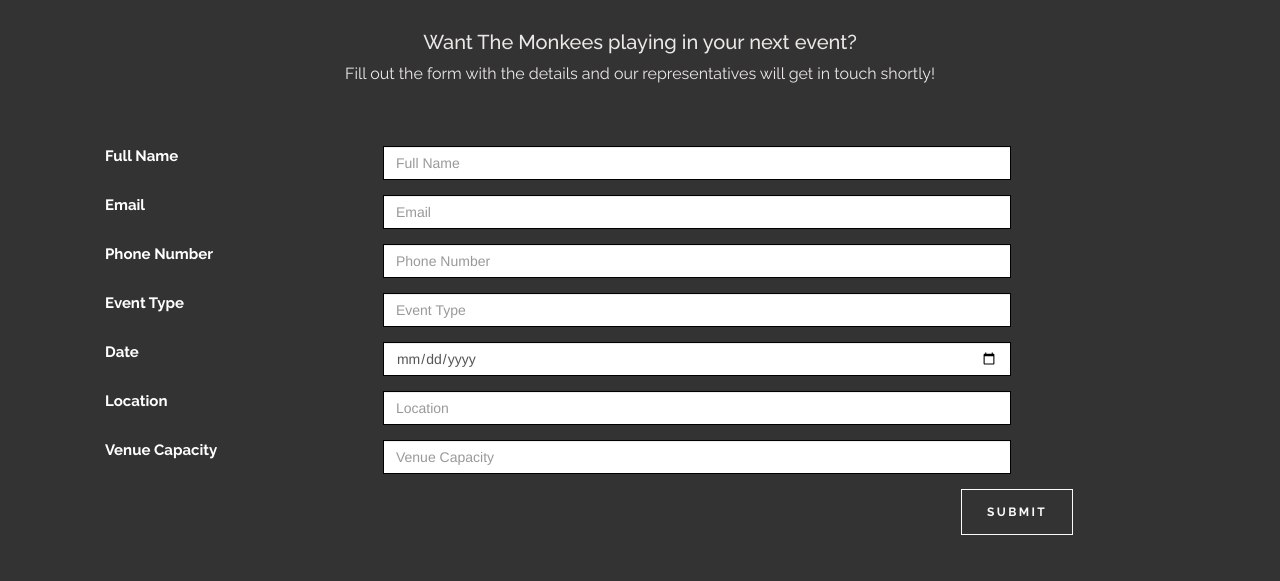
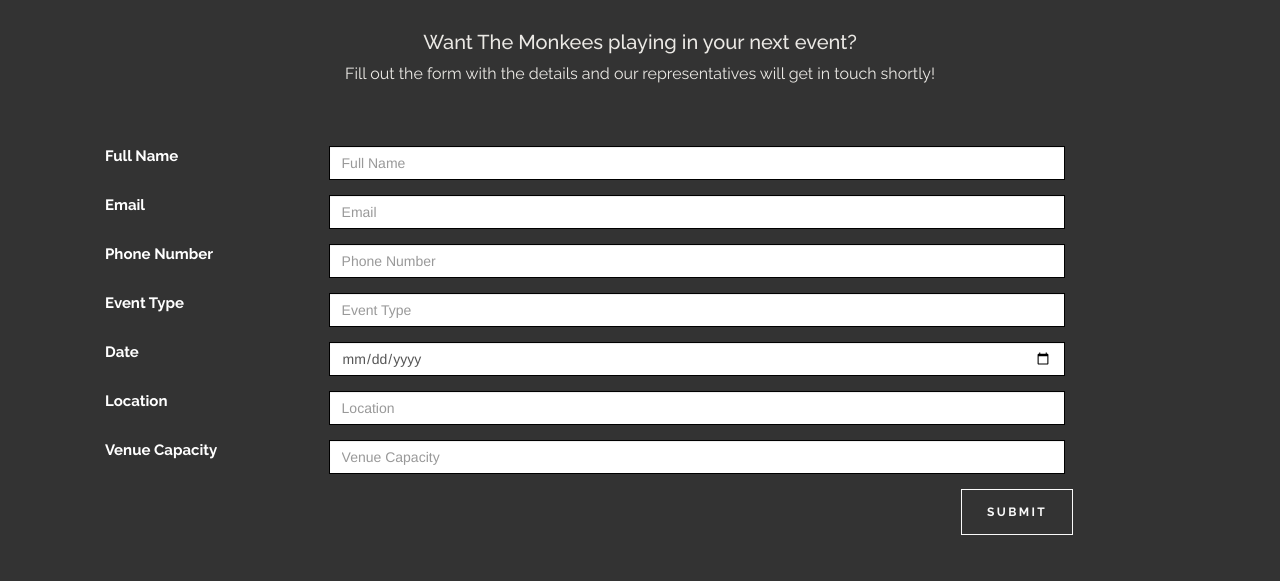
Before and after one commit to luisanegri/User-Centric-Frontend, a plain HTML site: page index.html in a window 1280 px wide. Shown: the part 5428-6009 px from the top of the page. Drawn offline with nearby package versions, Linux system fonts and the light colour scheme; a web font is replaced by a local one.

Commit message:
form button aligned to the right

```diff
--- a/assets/css/style.css
+++ b/assets/css/style.css
@@ -445,8 +445,8 @@
    background: transparent;
 }
 
-.form-control {
-  width: 75%;
+.input-form {
+  width: 88%;
   padding: 6px 12px;
   font-size: 14px;
   line-height: 1.428571;
--- a/index.html
+++ b/index.html
@@ -329,48 +329,48 @@
       <div class="form-group row">
         <label for="inputname" class="col-sm-2 col-form-label">Full Name</label>
         <div class="col-sm-10">
-          <input type="text" class="form-control" id="inputname" placeholder="Full Name" required>
+          <input type="text" class="form-control input-form" id="inputname" placeholder="Full Name" required>
         </div>
       </div>
       <div class="form-group row">
         <label for="inputemail" class="col-sm-2 col-form-label">Email</label>
         <div class="col-sm-10">
-          <input type="email" class="form-control" id="inputemail" placeholder="Email" required>
+          <input type="email" class="form-control input-form" id="inputemail" placeholder="Email" required>
         </div>
       </div>
       <div class="form-group row">
         <label for="inputphonenumber" class="col-sm-2 col-form-label">Phone Number</label>
         <div class="col-sm-10">
-          <input type="text" class="form-control" id="inputphonenumber" placeholder="Phone Number" required>
+          <input type="text" class="form-control input-form" id="inputphonenumber" placeholder="Phone Number" required>
         </div>
       </div>
       <div class="form-group row">
         <label for="inputeventtype" class="col-sm-2 col-form-label">Event Type</label>
         <div class="col-sm-10">
-          <input type="text" class="form-control" id="inputeventtype" placeholder="Event Type">
+          <input type="text" class="form-control input-form" id="inputeventtype" placeholder="Event Type">
         </div>
       </div>
       <div class="form-group row">
         <label for="inputdate" class="col-sm-2 col-form-label">Date</label>
         <div class="col-sm-10">
-          <input type="date" class="form-control" id="inputdate" placeholder="Date" required>
+          <input type="date" class="form-control input-form" id="inputdate" placeholder="Date" required>
         </div>
       </div>
       <div class="form-group row">
         <label for="inputlocation" class="col-sm-2 col-form-label">Location</label>
         <div class="col-sm-10">
-          <input type="text" class="form-control" id="inputlocation" placeholder="Location" required>
+          <input type="text" class="form-control input-form" id="inputlocation" placeholder="Location" required>
         </div>
       </div>
       <div class="form-group row">
         <label for="inputvenuecapacity" class="col-sm-2 col-form-label">Venue Capacity</label>
         <div class="col-sm-10">
-          <input type="number" class="form-control" id="inputvenuecapacity" placeholder="Venue Capacity">
+          <input type="number" class="form-control input-form" id="inputvenuecapacity" placeholder="Venue Capacity">
         </div>
       </div>
 
-      <div class="btn-wrapper">
-        <button type="submit" class="btn btn-primary form-btn">Submit</button>
+      <div class="text-right">
+        <button type="submit" class="btn form-btn">Submit</button>
       </div>
     </form>
   </section>
```
